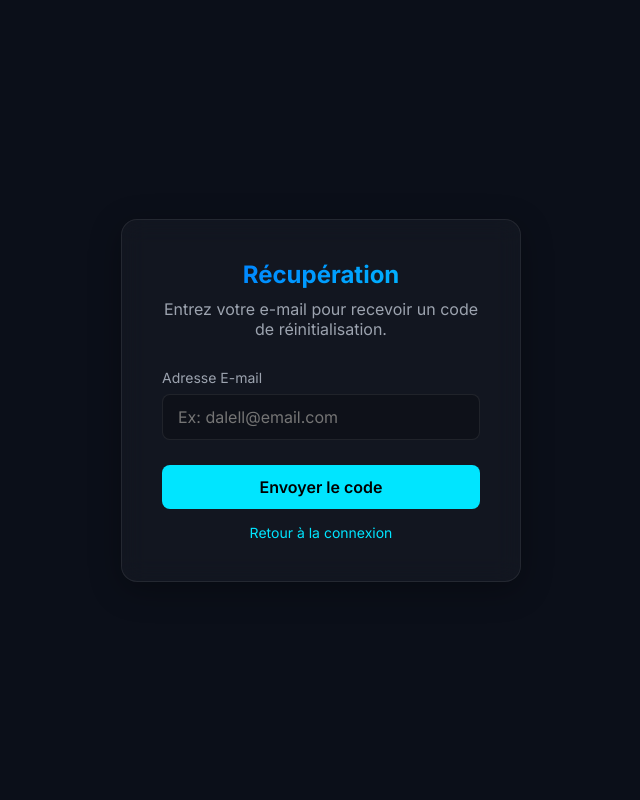
After one commit to Dalel1akremi/banking-api-secure, a Flask app: page /forgot-password in a window 1280 px wide. The commit adds this page. Shown: the whole page, without its empty margins (319-959 px from the left). Run offline with Flask 3, Linux system fonts and the light colour scheme.

Commit message:
feat: implement forgot password functionality

```diff
--- a/bank_frontend/app.py
+++ b/bank_frontend/app.py
@@ -160,6 +160,41 @@ def verify_login():
         except:
             detail = "Erreur de validation"
         return render_template("verify_login.html", email=email, error=detail)
+
+@app.route("/forgot-password", methods=["GET", "POST"])
+def forgot_password():
+    if request.method == "POST":
+        email = request.form.get("email")
+        if not email:
+            return "Email requis", 400
+
+        response = requests.post(f"{BASE_API_URL}/auth/forgot-password", json={"email": email})
+        if response.status_code == 200:
+            # On renvoie le template de reset directement pour l'injection JS
+            return render_template("reset_password.html", email=email, message=response.json().get("message"))
+        else:
+            return "Erreur lors de l'envoi du code", response.status_code
+    return render_template("forgot_password.html")
+
+@app.route("/reset-password", methods=["POST"])
+def reset_password():
+    email = request.form["email"]
+    otp_code = request.form["otp_code"]
+    new_password = request.form["new_password"]
+
+    response = requests.post(f"{BASE_API_URL}/auth/reset-password", json={
+        "email": email,
+        "otp_code": otp_code,
+        "new_password": new_password
+    })
+
+    if response.status_code == 200:
+        flash("Votre mot de passe a été réinitialisé. Vous pouvez vous connecter.", "success")
+        return redirect("/")
+    else:
+        error_msg = response.json().get("detail", "Code incorrect ou expiré.")
+        return render_template("reset_password.html", email=email, error=error_msg)
+
 @app.route("/login_biometric", methods=["POST"])
 @limiter.limit("5 per minute")
 def login_biometric():
--- /dev/null
+++ b/bank_frontend/templates/forgot_password.html
@@ -0,0 +1,39 @@
+<!DOCTYPE html>
+<html lang="en">
+<head>
+    <meta charset="UTF-8">
+    <title>Récupération de compte - API Bank</title>
+    <link rel="stylesheet" href="{{ url_for('static', filename='style.css') }}">
+</head>
+<body>
+
+<div class="center-container">
+    <div class="glass-box">
+        <h1 class="brand">Récupération</h1>
+        <p style="margin-bottom: 30px;">Entrez votre e-mail pour recevoir un code de réinitialisation.</p>
+
+        {% if error %}
+            <div class="alert alert-error">{{ error }}</div>
+        {% endif %}
+
+        {% if message %}
+            <div class="alert alert-success">{{ message }}</div>
+        {% endif %}
+
+        <form method="POST">
+            <div class="input-group">
+                <label>Adresse E-mail</label>
+                <input type="email" name="email" required placeholder="Ex: dalell@email.com" value="{{ email | default('') }}">
+            </div>
+
+            <button type="submit" class="btn">Envoyer le code</button>
+
+            <p style="margin-top: 15px; font-size: 14px;">
+                <a href="/" style="color: var(--primary); text-decoration: none;">Retour à la connexion</a>
+            </p>
+        </form>
+    </div>
+</div>
+
+</body>
+</html>
```
Also changed, not shown: app/routes/auth.py (+56 -0 lines), bank_frontend/templates/login.html (+44 -0 lines), bank_frontend/templates/reset_password.html (added, +38 -0 lines).
